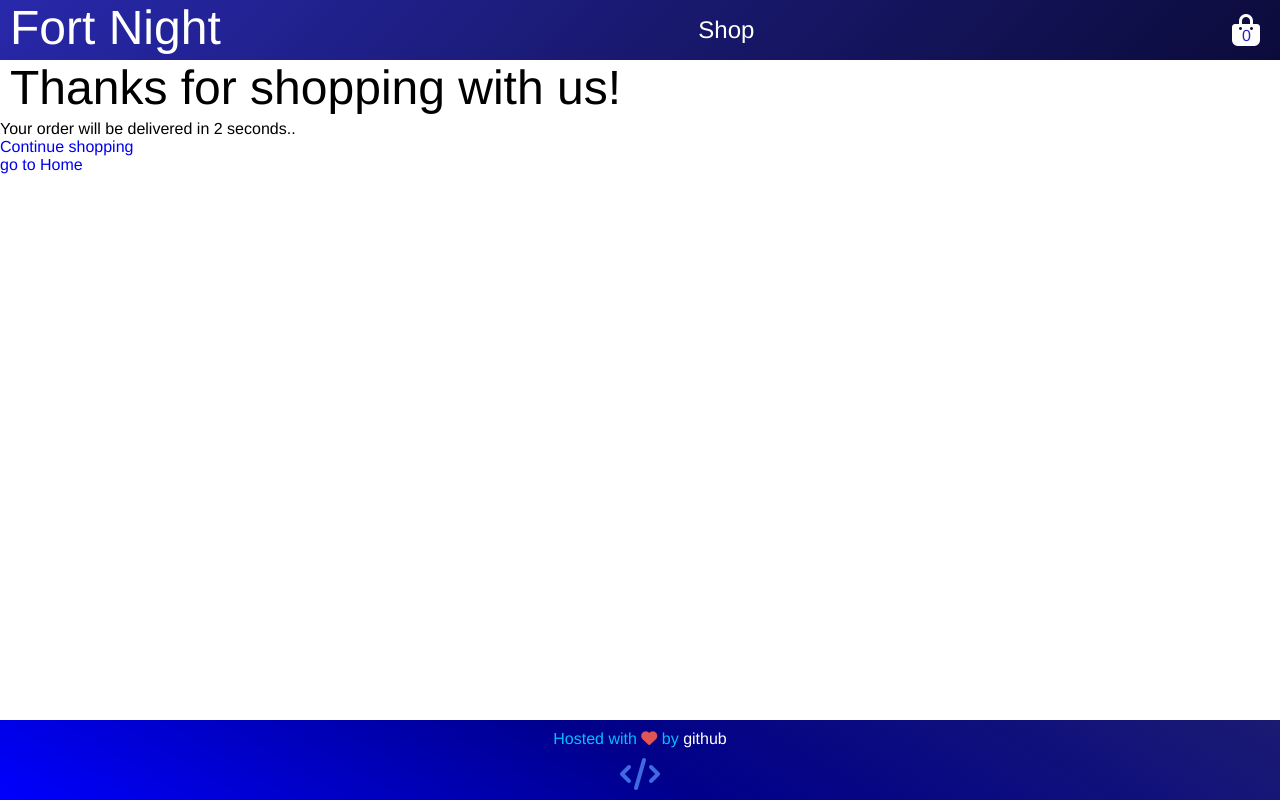
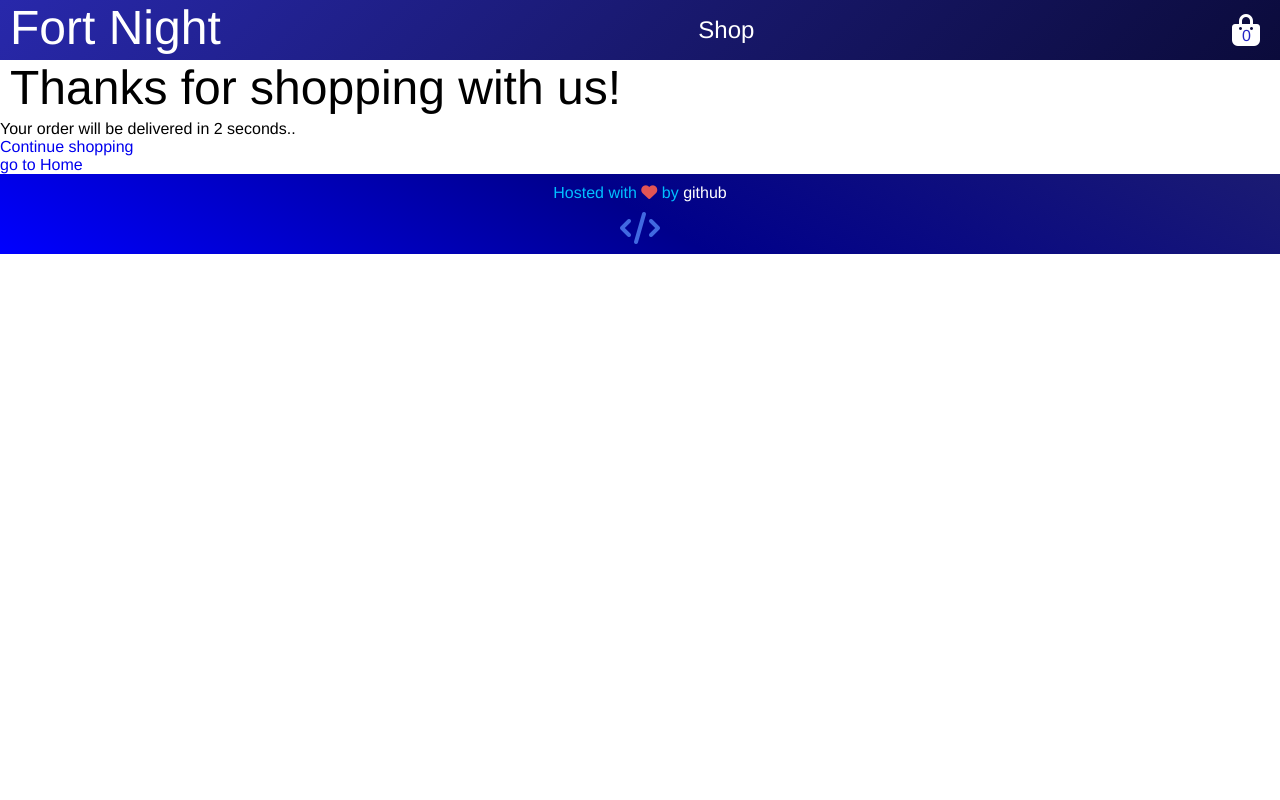
Before and after one commit to CodeSurfer3022/Shopping-cart, a React (Create React App) app: page /confirmation in a window 1280 px wide. Built offline with nearby package versions, Linux system fonts and the light colour scheme; no server answers.

Commit message:
Fix header and footer styles

```diff
--- a/src/Components/additional components/Footer.css
+++ b/src/Components/additional components/Footer.css
@@ -1,7 +1,4 @@
 footer {
-    position: absolute;
-    bottom: 0;
-    width: 100%;
     background: linear-gradient(30deg, blue, darkblue, #1b1b72);
     text-align: center;
 }
--- a/src/Components/additional components/Header.css
+++ b/src/Components/additional components/Header.css
@@ -11,7 +11,7 @@ h1 {
     margin: 0 0 5px 10px;
 }
 
-.shop {
+.shopIcon {
     font-size: 1.5em;
 }
 
--- a/src/Components/additional components/Header.js
+++ b/src/Components/additional components/Header.js
@@ -9,13 +9,13 @@ function Header(props) {
               <h1>Fort Night</h1>
             </Link>
             <div>
-                <Link to="/shop"><p className="shop">Shop</p></Link>
+                <Link to="/shop"><p className="shopIcon">Shop</p></Link>
             </div>
             <div className="shopping-bag">
                 <Link to="/cart">
                   <i className="fas fa-shopping-bag fa-2x"></i>
+                  <span>{props.cartCount}</span>
                 </Link>
-                <span>{props.cartCount}</span>
             </div>
         </header>
     )
```
